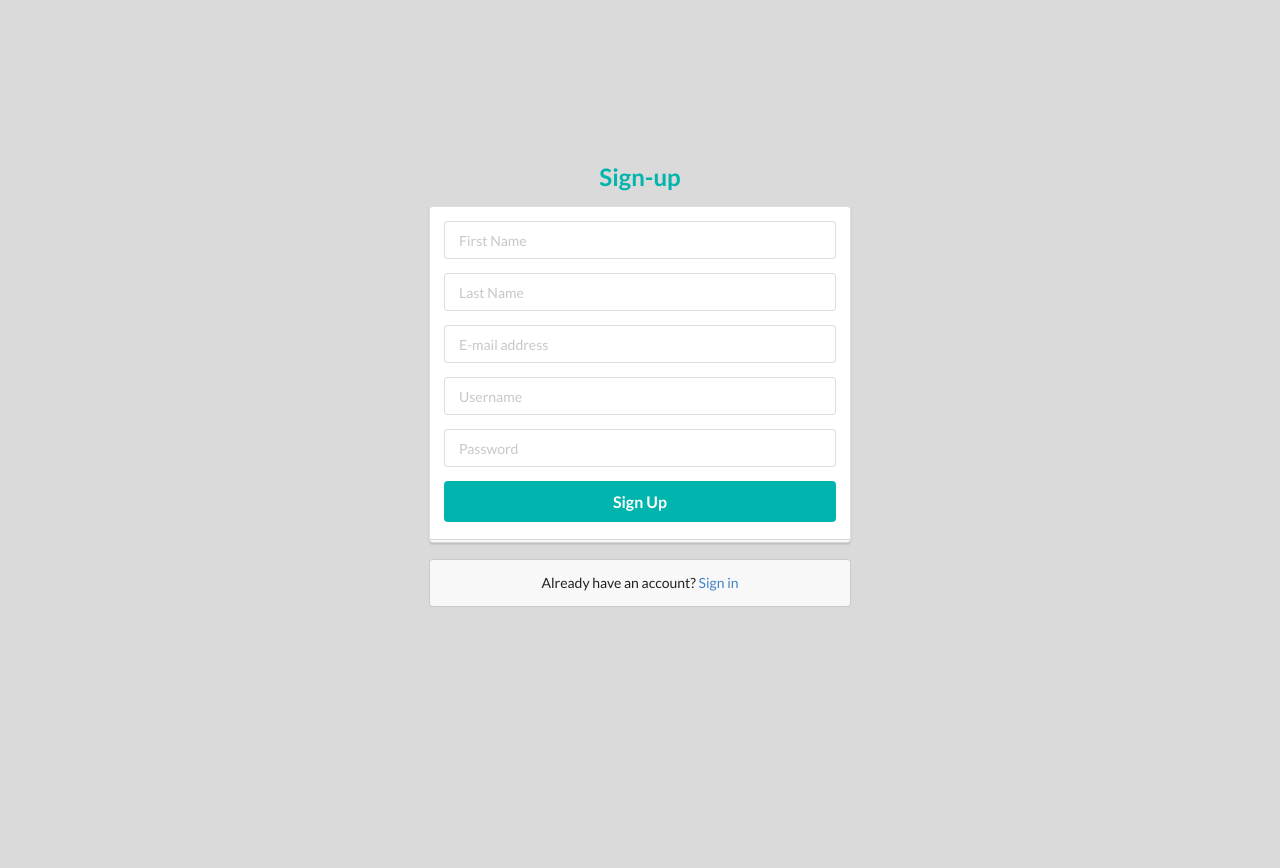
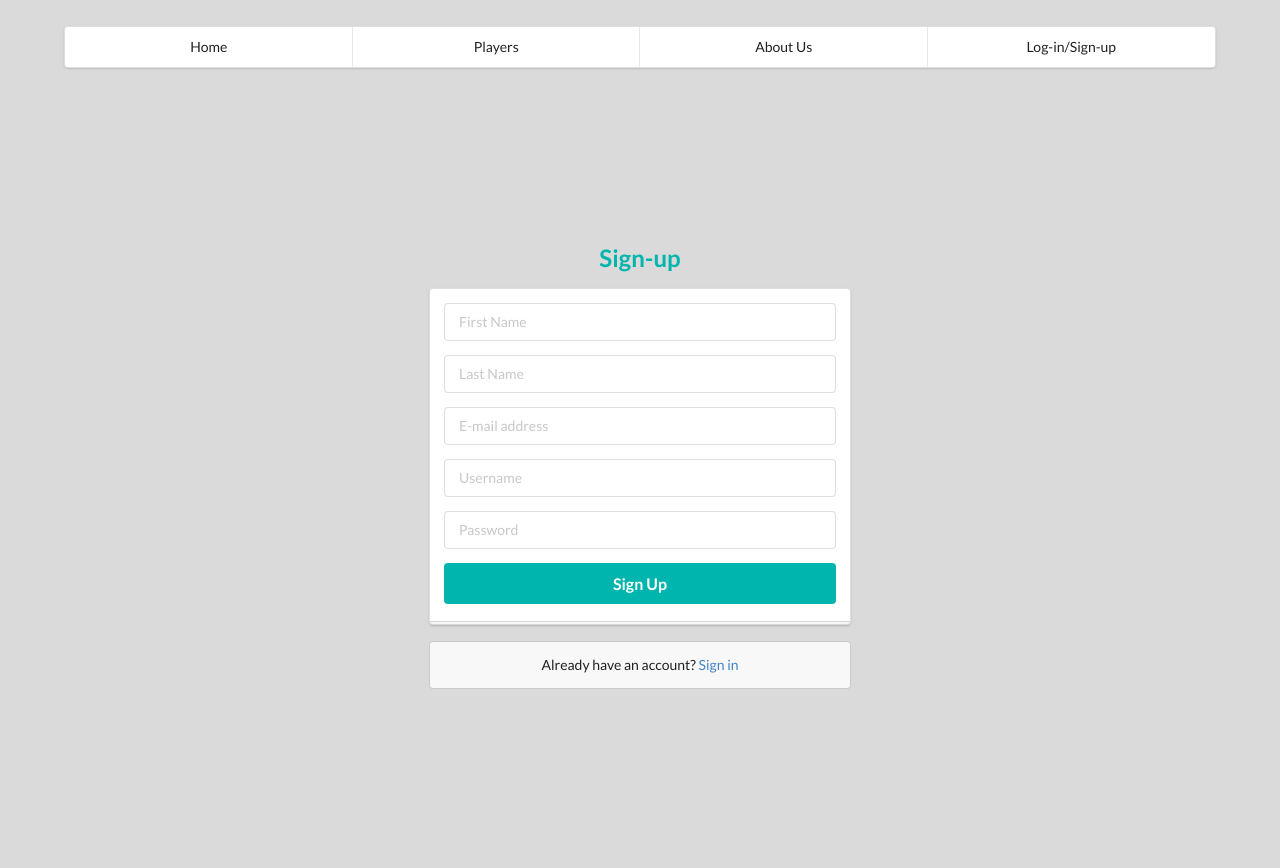
Before and after one commit to Suwadith/Middlesex-Tennis-Club-Simple-Blog-PHP-MySQL-SemanticUI, a PHP site: page /registration.php in a window 1280 px wide. Before the commit the page ends 607 px from the top, so only its background shows below. Run offline with PHP 8.4, Linux system fonts and the light colour scheme.

Commit message:
navigation bar done

```diff
--- /dev/null
+++ b/pages/players.php
@@ -0,0 +1 @@
+<?php
--- a/pages/registration.php
+++ b/pages/registration.php
@@ -3,7 +3,7 @@
 require_once("../controllers/server_config.php");
 session_start();
 
-if (isset($_SESSION['username']) && isset($_SESSION['user_id'])) {
+if (isset($_SESSION['username'])) {
     header("Location: ../pages/home.php");
 }
 ?>
@@ -13,7 +13,6 @@ if (isset($_SESSION['username']) && isset($_SESSION['user_id'])) {
     <script
             src="../assets/js/jquery-3.1.1.min.js"></script>
     <script src="../assets/semantic/semantic.js"></script>
-</head>
 
 
     <style type="text/css">
@@ -24,25 +23,19 @@ if (isset($_SESSION['username']) && isset($_SESSION['user_id'])) {
         body > .grid {
             height: 100%;
         }
+        body {
+            margin-top: 2%;
+            margin-left: 5%;
+            margin-right: 5%;
+        }
 
-    .image {
-        margin-top: -100px;
-    }
 
         .column {
             max-width: 450px;
         }
 
-    input:invalid {
-        border: 2px dashed red;
-    }
-
-    input:invalid:required {
-        background-image: linear-gradient(to right, pink, lightgreen);
-    }
-
-    input:valid {
-        border: 2px solid black;
+        .menu {
+            margin-top: 0;
         }
     </style>
 <script>
@@ -117,6 +110,26 @@ if (isset($_SESSION['username']) && isset($_SESSION['user_id'])) {
 </head>
 <body>
 
+<?php
+if (isset($_SESSION['username'])) { ?>
+    <div class="ui fluid five item menu">
+        <a class="item"><?php echo "Hi, " . $_SESSION['username'] . "!" ?></a>
+        <a class="item" href="home.php">Home</a>
+        <a class="item" href="players.php">Players</a>
+        <a class="item" href="about_us.php">About Us</a>
+        <a class="item" href="../controllers/logout.php">Logout</a>
+    </div>
+    <?php
+} else { ?>
+    <div class="ui fluid four item menu">
+        <a class="item" href="home.php">Home</a>
+        <a class="item" href="players.php">Players</a>
+        <a class="item" href="about_us.php">About Us</a>
+        <a class="item" href="login.php">Log-in/Sign-up</a>
+    </div>
+<?php }
+?>
+
 <div class="ui middle aligned center aligned grid">
     <div class="column">
         <h2 class="ui teal image header">
```
Also changed, not shown: pages/home.php (+52 -0 lines), pages/login.php (+30 -5 lines). Lines whose indentation alone changed are shown as unchanged.
